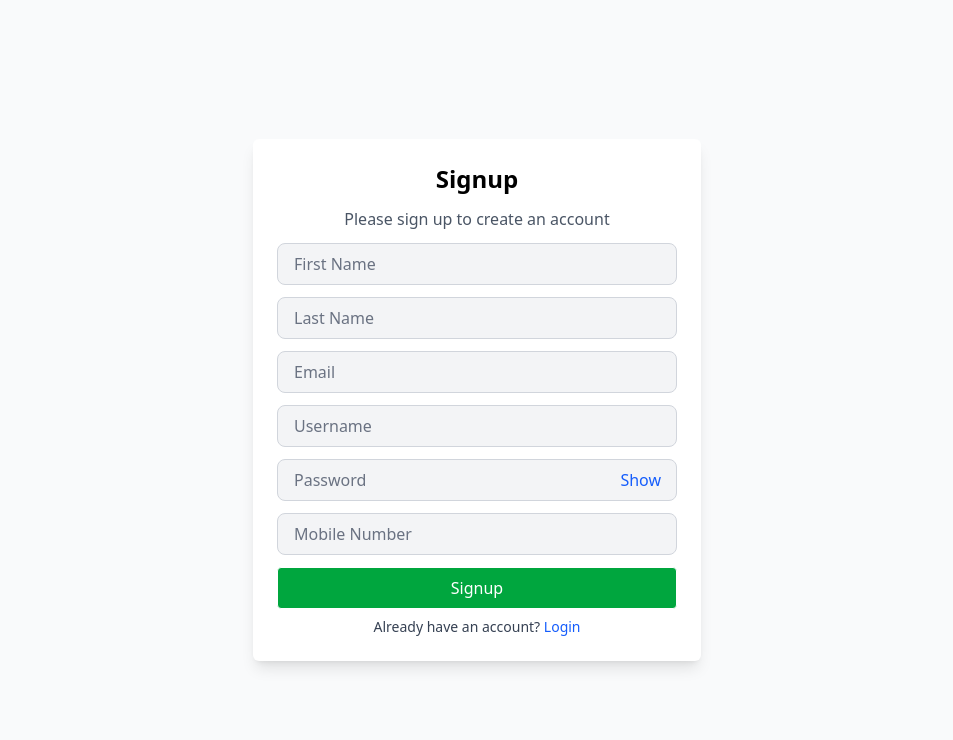
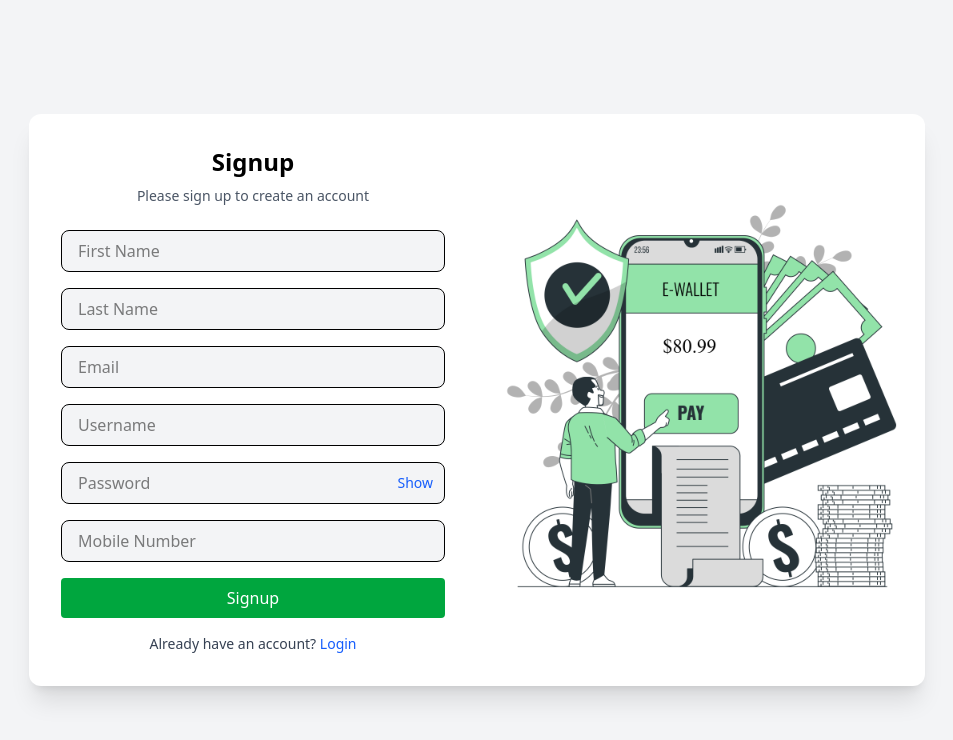
Before and after one commit to etanimur/bankingFrontend, a React (Vite) app: page /signup in a window 1280 px wide. Shown: the top 740 px of the page, without its empty margins (163-1116 px from the left). Built offline with nearby package versions, Linux system fonts and the light colour scheme.

Commit message:
update login and signup

```diff
--- a/src/pages/Authentication/login/Login.jsx
+++ b/src/pages/Authentication/login/Login.jsx
@@ -28,31 +28,29 @@ const Login = () => {
   }
 
 
-  return (
-    <div className="flex justify-center items-center min-h-screen bg-gray-50">
-      <div className="flex flex-col gap-3 p-6 bg-white shadow-lg rounded-md w-[90%] max-w-md">
-        <div className="flex flex-col gap-1">
-          <h1 className="text-2xl font-semibold mb-2 text-center">Login</h1>
-          <p className="text-center text-gray-600">Welcome back!</p>
-        </div>
-        <div className="flex flex-col gap-3">
+   return (
+  <div className="flex items-center justify-center min-h-screen bg-gray-100 w-screen overflow-x-hidden">
+    <div className="bg-white shadow-xl rounded-xl w-full max-w-4xl flex flex-col md:flex-row overflow-hidden">
+
+      {/* Left: Login Form */}
+      <div className="w-full md:w-1/2 p-8">
+        <h1 className="text-2xl font-bold text-center mb-2">Login</h1>
+        <p className="text-center text-gray-600 mb-6">Welcome back!</p>
+
+        <div className="space-y-4">
           <input
-            className="border border-gray-300 px-4 py-2 rounded-lg bg-gray-100 placeholder-gray-500  focus:outline-none focus:ring-2 focus:ring-green-400"
-            placeholder="username"
+            className="w-full px-4 py-2 bg-gray-100 border border-gray-300 rounded-lg focus:outline-none focus:ring-2 focus:ring-green-400"
+            placeholder="Username"
             value={username}
-            onChange={(e)=>{
-                setUsername(e.target.value)
-            }}
+            onChange={(e) => setUsername(e.target.value)}
           />
           <div className="relative w-full">
             <input
-              className="w-full border border-gray-300 px-4 py-2 pr-16 rounded-lg bg-gray-100 placeholder-gray-500 focus:outline-none focus:ring-2 focus:ring-green-400"
+              className="w-full px-4 py-2 pr-16 bg-gray-100 border border-gray-300 rounded-lg focus:outline-none focus:ring-2 focus:ring-green-400"
               placeholder="Password"
               type={show ? "text" : "password"}
               value={password}
-              onChange={(e)=>{
-                   setPassword(e.target.value)
-              }}
+              onChange={(e) => setPassword(e.target.value)}
             />
             <button
               onClick={() => setShow(!show)}
@@ -62,12 +60,14 @@ const Login = () => {
               {show ? "Hide" : "Show"}
             </button>
           </div>
-        </div>
-        <div className="flex flex-col gap-2">
-          <button className="border bg-green-600 text-white py-2 rounded hover:bg-green-700 transition"
-           onClick={login}>
+
+          <button
+            className="w-full bg-green-600 text-white py-2 rounded hover:bg-green-700 transition"
+            onClick={login}
+          >
             Login
           </button>
+
           <p className="text-sm text-center text-gray-700">
             New user?{" "}
             <span
@@ -79,8 +79,19 @@ const Login = () => {
           </p>
         </div>
       </div>
+
+      <div className="hidden md:flex w-1/2 p-6 items-center justify-center">
+        <img
+          src="/E-Wallet-bro.png"
+          alt="Login illustration"
+          className="max-h-[400px] object-contain max-w-full"
+        />
+      </div>
     </div>
-  );
+  </div>
+);
+
+
 };
 
 export default Login;
--- a/src/pages/Authentication/signup/Signup.jsx
+++ b/src/pages/Authentication/signup/Signup.jsx
@@ -33,45 +33,29 @@ const Signup = () => {
     }
   }
 
-  return (
-    <div className="flex justify-center items-center min-h-screen bg-gray-50">
-      <div className="flex flex-col gap-3 p-6 bg-white shadow-lg rounded-md w-[90%] max-w-md">
-        <div className="flex flex-col gap-1">
-          <h1 className="text-2xl font-semibold mb-2 text-center">Signup</h1>
-          <p className="text-center text-gray-600">Please sign up to create an account</p>
-        </div>
-        <div className="flex flex-col gap-3">
-          <input
-            className="border border-gray-300 px-4 py-2 rounded-lg bg-gray-100 placeholder-gray-500 focus:outline-none focus:ring-2 focus:ring-green-500 focus:bg-white transition"
-            placeholder="First Name"
-            name="firstName"
-            value={formData.firstName}
-            onChange={handleChange}
-          />
-          <input
-            className="border border-gray-300 px-4 py-2 rounded-lg bg-gray-100 placeholder-gray-500 focus:outline-none focus:ring-2 focus:ring-green-400"
-            placeholder="Last Name"
-            name="lastName"
-            value={formData.lastName}
-            onChange={handleChange}
-          />
-          <input
-            className="border border-gray-300 px-4 py-2 rounded-lg bg-gray-100 placeholder-gray-500 focus:outline-none focus:ring-2 focus:ring-green-400"
-            placeholder="Email"
-            name="email"
-            value={formData.email}
-            onChange={handleChange}
-          />
-          <input
-            className="border border-gray-300 px-4 py-2 rounded-lg bg-gray-100 placeholder-gray-500 focus:outline-none focus:ring-2 focus:ring-green-400"
-            placeholder="Username"
-            name="userName"
-            value={formData.userName}
-            onChange={handleChange}
-          />
-          <div className="relative w-full">
+
+
+
+
+return (
+  <div className="flex items-center justify-center min-h-screen bg-gray-100 px-4 w-screen overflow-x-hidden">
+    <div className="bg-white shadow-xl rounded-xl w-full max-w-4xl flex flex-col md:flex-row overflow-hidden">
+
+      <div className="w-full md:w-1/2 p-8">
+        <h2 className="text-2xl font-bold text-center mb-2">Signup</h2>
+        <p className="text-sm text-gray-600 text-center mb-6">
+          Please sign up to create an account
+        </p>
+
+        <div className="space-y-4">
+          <input className="w-full px-4 py-2 bg-gray-100 border rounded-lg focus:outline-none focus:ring-2 focus:ring-green-500" placeholder="First Name" name="firstName" value={formData.firstName} onChange={handleChange} />
+          <input className="w-full px-4 py-2 bg-gray-100 border rounded-lg focus:outline-none focus:ring-2 focus:ring-green-500" placeholder="Last Name" name="lastName" value={formData.lastName} onChange={handleChange} />
+          <input className="w-full px-4 py-2 bg-gray-100 border rounded-lg focus:outline-none focus:ring-2 focus:ring-green-500" placeholder="Email" name="email" value={formData.email} onChange={handleChange} />
+          <input className="w-full px-4 py-2 bg-gray-100 border rounded-lg focus:outline-none focus:ring-2 focus:ring-green-500" placeholder="Username" name="userName" value={formData.userName} onChange={handleChange} />
+
+          <div className="relative">
             <input
-              className="w-full border border-gray-300 px-4 py-2 rounded-lg bg-gray-100 placeholder-gray-500 focus:outline-none focus:ring-2 focus:ring-green-400"
+              className="w-full px-4 py-2 bg-gray-100 border rounded-lg focus:outline-none focus:ring-2 focus:ring-green-500"
               placeholder="Password"
               type={show ? "text" : "password"}
               name="password"
@@ -80,40 +64,37 @@ const Signup = () => {
             />
             <button
               type="button"
-              className="absolute right-4 top-1/2 -translate-y-1/2 text-blue-600 hover:underline"
+              className="absolute right-3 top-1/2 transform -translate-y-1/2 text-blue-600 text-sm"
               onClick={() => setShow(!show)}
             >
               {show ? "Hide" : "Show"}
             </button>
           </div>
-          <input
-            className="border border-gray-300 px-4 py-2 rounded-lg bg-gray-100 placeholder-gray-500 focus:outline-none focus:ring-2 focus:ring-green-400"
-            placeholder="Mobile Number"
-            name="phoneNumber"
-            value={formData.phoneNumber}
-            onChange={handleChange}
-          />
-        </div>
-        <div className="flex flex-col gap-2">
-          <button
-            className="border bg-green-600 text-white py-2 rounded hover:bg-green-700 transition"
-            onClick={signup}
-          >
-            Signup
-          </button>
-          <p className="text-sm text-center text-gray-700">
+
+          <input className="w-full px-4 py-2 bg-gray-100 border rounded-lg focus:outline-none focus:ring-2 focus:ring-green-500" placeholder="Mobile Number" name="phoneNumber" value={formData.phoneNumber} onChange={handleChange} />
+
+          <button onClick={signup} className="w-full bg-green-600 text-white py-2 rounded hover:bg-green-700 transition">Signup</button>
+
+          <p className="text-center text-sm text-gray-700">
             Already have an account?{" "}
-            <span
-              className="text-blue-600 cursor-pointer hover:underline"
-              onClick={() => navigate('/login')}
-            >
-              Login
-            </span>
+            <span onClick={() => navigate('/login')} className="text-blue-600 hover:underline cursor-pointer">Login</span>
           </p>
         </div>
       </div>
+
+      <div className="hidden md:flex w-1/2 p-6 items-center justify-center">
+        <img
+          src="/E-Wallet-bro.png"
+          alt="Signup illustration"
+          className="max-h-[400px] object-contain max-w-full"
+        />
+      </div>
     </div>
-  );
+  </div>
+);
+
+
+
 };
 
 export default Signup;
```
Also changed, not shown: public/E-Wallet-bro.png (added).
